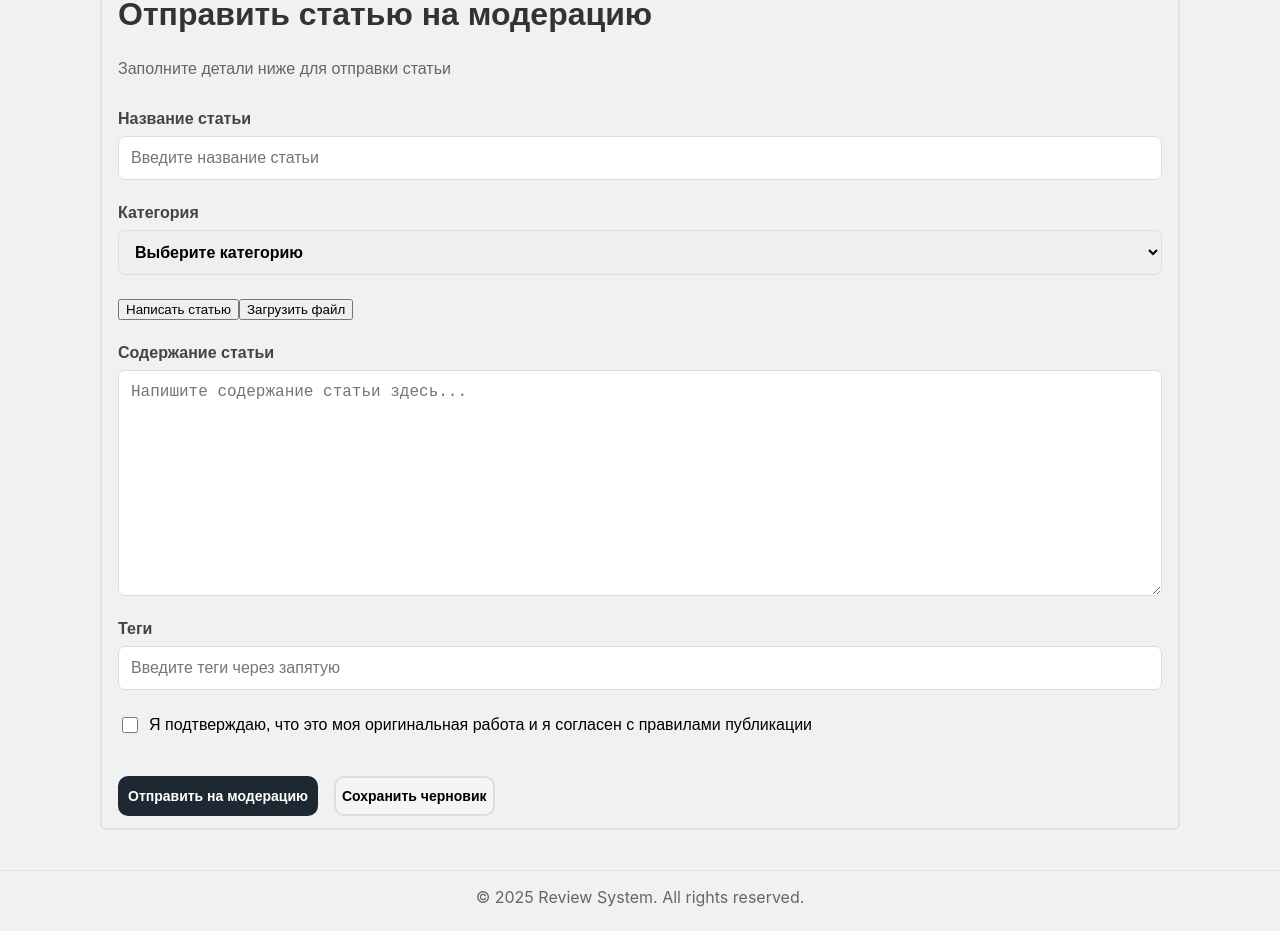
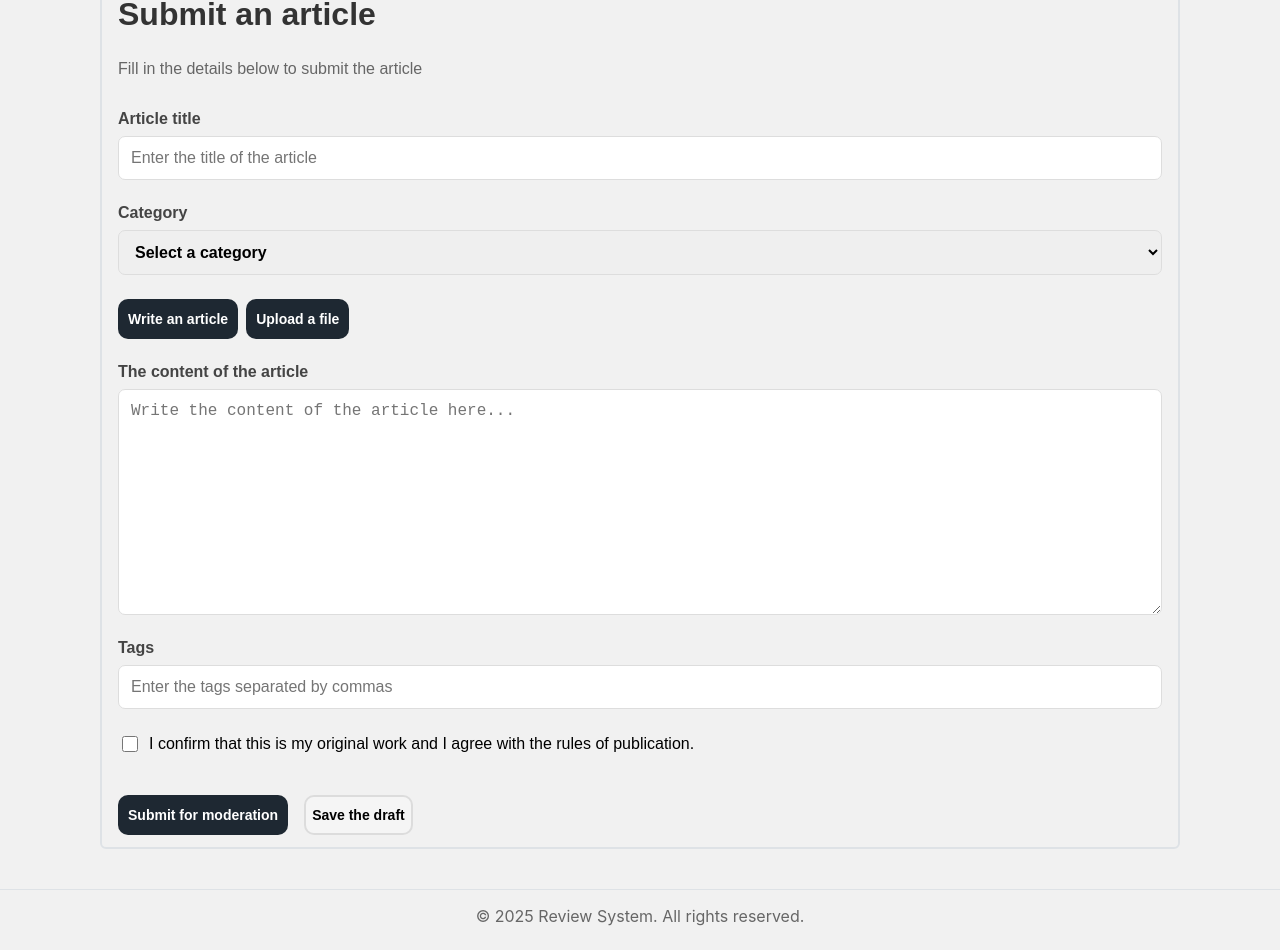
Before and after one commit to Ziragon/FinalActVisualProgramming, a React (Create React App) app in the folder final-project/: page /submitArticle in a window 1280 px wide. Shown: the part 315-1265 px from the top of the page. Built offline with nearby package versions, Linux system fonts and the light colour scheme.

Commit message:
Изменения в админ панеле и добавление более быстрых анимаций

```diff
--- a/final-project/package.json
+++ b/final-project/package.json
@@ -12,6 +12,7 @@
     "jwt-decode": "^4.0.0",
     "react": "^19.1.0",
     "react-dom": "^19.1.0",
+    "react-icons": "^5.5.0",
     "react-router-dom": "^7.5.3",
     "react-scripts": "5.0.1",
     "web-vitals": "^2.1.4",
--- a/final-project/public/index.html
+++ b/final-project/public/index.html
@@ -8,7 +8,6 @@
       name="description"
       content="Web site created using create-react-app"
     />
-    <link rel="apple-touch-icon" href="%PUBLIC_URL%/logo192.png" />
 
     <link rel="manifest" href="%PUBLIC_URL%/manifest.json" />
 
--- a/final-project/src/components/submitArticle/SubmitArticle.jsx
+++ b/final-project/src/components/submitArticle/SubmitArticle.jsx
@@ -57,12 +57,12 @@ const SubmitArticle = () => {
         setError(null);
 
         if (!formData.isOriginal) {
-            setError("Подтвердите, что это ваша оригинальная работа");
+            setError("Please confirm that this is your original work.");
             return;
         }
 
         if (!formData.title || !formData.category) {
-            setError("Название и категория обязательны");
+            setError("The name and category are required");
             return;
         }
 
@@ -117,7 +117,7 @@ const SubmitArticle = () => {
                 isOriginal: false
             });
             setFeaturedImage(null);
-            alert('Статья успешно отправлена!');
+            alert('The article has been successfully submitted!');
 
         } catch (err) {
             console.error('Ошибка:', {
@@ -126,7 +126,7 @@ const SubmitArticle = () => {
                 message: err.message
             });
 
-            setError(err.response?.data?.message || 'Ошибка при отправке статьи');
+            setError(err.response?.data?.message || 'Error when sending the article');
         } finally {
             setIsSubmitting(false);
         }
@@ -134,19 +134,19 @@ const SubmitArticle = () => {
     return (
         <div className={styles.SubmitPage}>
             <div className={styles.personalInfoSection}>
-                <h1 className={styles.sectionTitle}>Отправить статью на модерацию</h1>
-                <p className={styles.sectionDescription}>Заполните детали ниже для отправки статьи</p>
+                <h1 className={styles.sectionTitle}>Submit an article</h1>
+                <p className={styles.sectionDescription}>Fill in the details below to submit the article</p>
 
                 {error && <div className={styles.errorMessage}>{error}</div>}
 
                 <form onSubmit={handleSubmit} className={styles.articleForm}>
                     <div className={styles.formGroup}>
-                        <label htmlFor="title" className={styles.formLabel}>Название статьи</label>
+                        <label htmlFor="title" className={styles.formLabel}>Article title</label>
                         <input
                             type="text"
                             id="title"
                             name="title"
-                            placeholder="Введите название статьи"
+                            placeholder="Enter the title of the article"
                             className={styles.formInput}
                             value={formData.article}
                             onChange={handleChange}
@@ -155,7 +155,7 @@ const SubmitArticle = () => {
                     </div>
 
                     <div className={styles.formGroup}>
-                        <label htmlFor="category" className={styles.formLabel}>Категория</label>
+                        <label htmlFor="category" className={styles.formLabel}>Category</label>
                         <select
                             id="category"
                             name="category"
@@ -164,39 +164,40 @@ const SubmitArticle = () => {
                             onChange={handleChange}
                             required
                         >
-                            <option value="">Выберите категорию</option>
-                            <option value="technology">Технологии</option>
-                            <option value="science">Наука</option>
-                            <option value="health">Здоровье</option>
-                            <option value="business">Бизнес</option>
-                            <option value="entertainment">Развлечения</option>
+                            <option value="">Select a category</option>
+                            <option value="technology">Technologies</option>
+                            <option value="science">The science</option>
+                            <option value="health">Health</option>
+                            <option value="business">Business</option>
+                            <option value="entertainment">Entertainments</option>
                         </select>
                     </div>
 
                     <div className={styles.submissionTypeSelector}>
                         <button
                             type="button"
-                            className={`${styles.typeButton} ${submissionType === 'text' ? styles.active : ''}`}
+                            className={`black_button ${submissionType === 'text' ? styles.active : ''}`}
                             onClick={() => handleSubmissionTypeChange('text')}
                         >
-                            Написать статью
+                            Write an article
                         </button>
                         <button
                             type="button"
-                            className={`${styles.typeButton} ${submissionType === 'file' ? styles.active : ''}`}
+                            className={`black_button ${submissionType === 'text' ? styles.active : ''}`}
                             onClick={() => handleSubmissionTypeChange('file')}
+                            style={{ marginLeft: '8px' }}
                         >
-                            Загрузить файл
+                            Upload a file
                         </button>
                     </div>
 
                     {submissionType === 'text' ? (
                         <div className={styles.formGroup}>
-                            <label htmlFor="content" className={styles.formLabel}>Содержание статьи</label>
+                            <label htmlFor="content" className={styles.formLabel}>The content of the article</label>
                             <textarea
                                 id="content"
                                 name="content"
-                                placeholder="Напишите содержание статьи здесь..."
+                                placeholder="Write the content of the article here..."
                                 className={styles.formTextarea}
                                 value={formData.content}
                                 onChange={handleChange}
@@ -206,20 +207,20 @@ const SubmitArticle = () => {
                         </div>
                     ) : (
                         <div className={styles.formGroup}>
-                            <label className={styles.formLabel}>Загрузить файл</label>
+                            <label className={styles.formLabel}>Upload a file</label>
                             <div className={styles.fileUpload}>
                                 <label htmlFor="featuredImage" className={styles.uploadLabel}>
                                     {featuredImage ? (
                                         <span>{featuredImage.name}</span>
                                     ) : (
                                         <>
-                                            <img src={loadIcon} alt="Загрузка" className={styles.icon}/>
-                                            <span>Загрузите файл в формате Docx или Pdf</span>
+                                            <img src={loadIcon} alt="Loading" className={styles.icon}/>
+                                            <span>Upload the file in Docx or Pdf format</span>
                                             <button
                                                 type="button"
                                                 className="black_button"
                                                 onClick={handleButtonClick}>
-                                                Выбрать файл
+                                                Select a file
                                             </button>
                                         </>
                                     )}
@@ -237,12 +238,12 @@ const SubmitArticle = () => {
                     )}
 
                     <div className={styles.formGroup}>
-                        <label htmlFor="tags" className={styles.formLabel}>Теги</label>
+                        <label htmlFor="tags" className={styles.formLabel}>Tags</label>
                         <input
                             type="text"
                             id="tags"
                             name="tags"
-                            placeholder="Введите теги через запятую"
+                            placeholder="Enter the tags separated by commas"
                             className={styles.formInput}
                             value={formData.tags}
                             onChange={handleChange}
@@ -259,7 +260,7 @@ const SubmitArticle = () => {
                                 onChange={handleChange}
                                 required
                             />
-                            <span>Я подтверждаю, что это моя оригинальная работа и я согласен с правилами публикации</span>
+                            <span>I confirm that this is my original work and I agree with the rules of publication.</span>
                         </label>
                     </div>
 
@@ -269,9 +270,9 @@ const SubmitArticle = () => {
                             className="black_button"
                             disabled={isSubmitting}
                         >
-                            {isSubmitting ? 'Отправка...' : 'Отправить на модерацию'}
+                            {isSubmitting ? 'Shipment...' : 'Submit for moderation'}
                         </button>
-                        <button type="button" className="white_button">Сохранить черновик</button>
+                        <button type="button" className="white_button">Save the draft</button>
                     </div>
                 </form>
             </div>
--- a/final-project/src/styles/RouterConfig.module.css
+++ b/final-project/src/styles/RouterConfig.module.css
@@ -109,6 +109,7 @@
 .mainNav a:nth-child(3) { animation-delay: 0.3s; }
 .mainNav a:nth-child(4) { animation-delay: 0.4s; }
 .mainNav a:nth-child(5) { animation-delay: 0.5s; }
+.mainNav a:nth-child(6) { animation-delay: 0.6s; }
 
 .mainNav a:hover {
   color: #000000;
```
Also changed, not shown: final-project/src/styles/AdminPage.module.css (+47 -20 lines), 28 other files (tests, documents, lock files or other folders).
